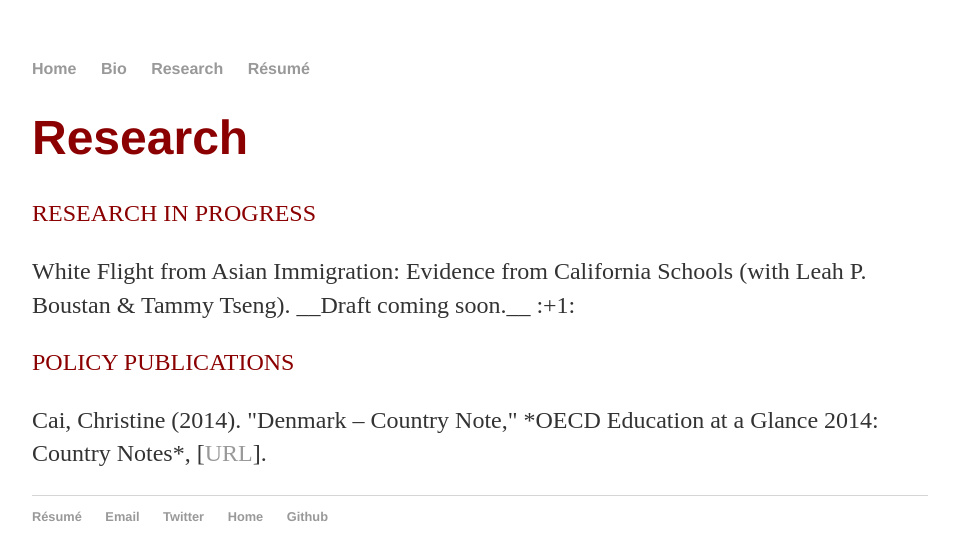
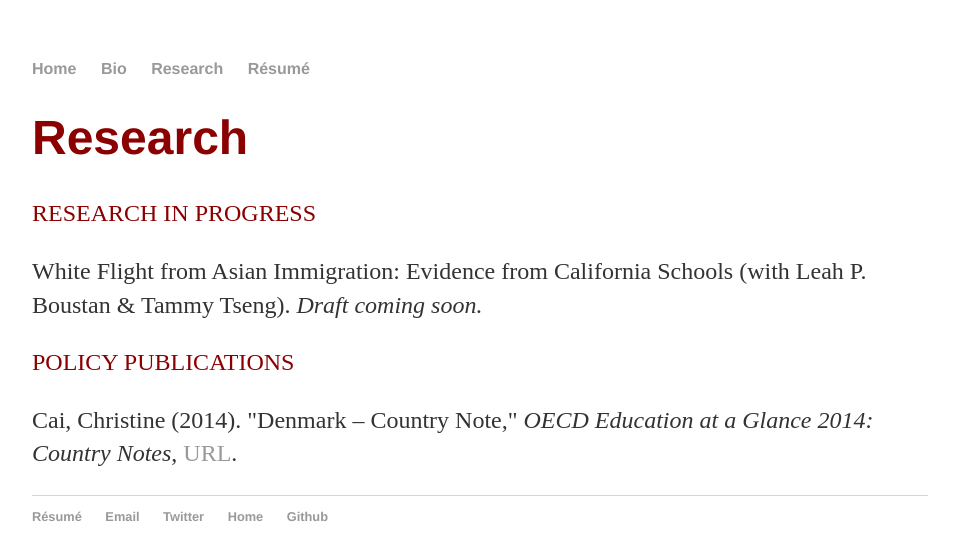
Before and after one commit to christinecai/christinecai.github.io, a Jekyll site: the page built from research/Research.html, in a window 1280 px wide. Shown: the top 560 px of the page, without its empty margins (160-1119 px from the left). Built offline with Jekyll 4.4.1, drawn with Linux system fonts in a browser that asks for light colours.

Commit message:
Update Research.html

```diff
--- a/research/Research.html
+++ b/research/Research.html
@@ -10,10 +10,10 @@ title: Research
 		<p class="lead"><h1><font color="darkred">Research</font></h1></p>
 
 	  <p><font color="darkred">RESEARCH IN PROGRESS</font></p>
-		<p>White Flight from Asian Immigration: Evidence from California Schools (with Leah P. Boustan & Tammy Tseng). __Draft coming soon.__ :+1: </p>
+		<p>White Flight from Asian Immigration: Evidence from California Schools (with Leah P. Boustan & Tammy Tseng). <em>Draft coming soon.</em> </p>
 
     <p><font color="darkred">POLICY PUBLICATIONS</font></p>
-    <p>Cai, Christine (2014). "Denmark – Country Note," *OECD Education at a Glance 2014: Country Notes*, [<a href="http://www.oecd.org/edu/Denmark-EAG2014-Country-Note.pdf">URL</a>].</p>
+    <p>Cai, Christine (2014). "Denmark – Country Note," <em>OECD Education at a Glance 2014: Country Notes</em>, <a href="http://www.oecd.org/edu/Denmark-EAG2014-Country-Note.pdf">URL</a>.</p>
 
 	</div>
 
```
